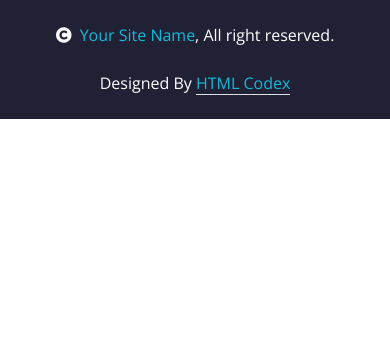
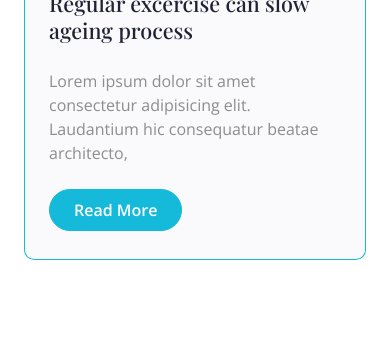
Before and after one commit to RidwanCahyaa/hospital, a PHP site: page /berita.php in a window 390 px wide. Shown: the part 4249-4602 px from the top of the page. Before the commit the page ends 4368 px from the top, so only its background shows below. Run offline with PHP 8.4, Linux system fonts and the light colour scheme; some libraries are stand-ins or nearby versions.

Commit message:
penambahan fitur

```diff
--- a/berita.php
+++ b/berita.php
@@ -51,6 +51,7 @@ include 'header.php';
                             </div>
                         </div>
                     </div>
+
                     <div class="col-md-6 col-lg-6 col-xl-4 wow fadeInUp" data-wow-delay="0.3s">
                         <div class="blog-item rounded">
                             <div class="blog-img">
@@ -67,6 +68,58 @@ include 'header.php';
                             </div>
                         </div>
                     </div>
+
+                    <div class="col-md-6 col-lg-6 col-xl-4 wow fadeInUp" data-wow-delay="0.5s">
+                        <div class="blog-item rounded">
+                            <div class="blog-img">
+                                <img src="img/blog-3.jpg" class="img-fluid w-100" alt="Image">
+                            </div>
+                            <div class="blog-centent p-4">
+                                <div class="d-flex justify-content-between mb-4">
+                                    <p class="mb-0 text-muted"><i class="fa fa-calendar-alt text-primary"></i> 01 Jan 2045</p>
+                                    <a href="#" class="text-muted"><span class="fa fa-comments text-primary"></span> 3 Comments</a>
+                                </div>
+                                <a href="#" class="h4">Regular excercise can slow ageing process</a>
+                                <p class="my-4">Lorem ipsum dolor sit amet consectetur adipisicing elit. Laudantium hic consequatur beatae architecto,</p>
+                                <a href="#" class="btn btn-primary rounded-pill text-white py-2 px-4 mb-1">Read More</a>
+                            </div>
+                        </div>
+                    </div>
+
+                    <div class="col-md-6 col-lg-6 col-xl-4 wow fadeInUp" data-wow-delay="0.1s">
+                        <div class="blog-item rounded">
+                            <div class="blog-img">
+                                <img src="img/blog-1.jpg" class="img-fluid w-100" alt="Image">
+                            </div>
+                            <div class="blog-centent p-4">
+                                <div class="d-flex justify-content-between mb-4">
+                                    <p class="mb-0 text-muted"><i class="fa fa-calendar-alt text-primary"></i> 01 Jan 2045</p>
+                                    <a href="#" class="text-muted"><span class="fa fa-comments text-primary"></span> 3 Comments</a>
+                                </div>
+                                <a href="#" class="h4">Remove back pain while working on a physio</a>
+                                <p class="my-4">Lorem ipsum dolor sit amet consectetur adipisicing elit. Laudantium hic consequatur beatae architecto,</p>
+                                <a href="#" class="btn btn-primary rounded-pill text-white py-2 px-4 mb-1">Read More</a>
+                            </div>
+                        </div>
+                    </div>
+
+                    <div class="col-md-6 col-lg-6 col-xl-4 wow fadeInUp" data-wow-delay="0.3s">
+                        <div class="blog-item rounded">
+                            <div class="blog-img">
+                                <img src="img/blog-2.jpg" class="img-fluid w-100" alt="Image">
+                            </div>
+                            <div class="blog-centent p-4">
+                                <div class="d-flex justify-content-between mb-4">
+                                    <p class="mb-0 text-muted"><i class="fa fa-calendar-alt text-primary"></i> 01 Jan 2045</p>
+                                    <a href="#" class="text-muted"><span class="fa fa-comments text-primary"></span> 3 Comments</a>
+                                </div>
+                                <a href="#" class="h4">Benefits of a weekly physiotherapy session</a>
+                                <p class="my-4">Lorem ipsum dolor sit amet consectetur adipisicing elit. Laudantium hic consequatur beatae architecto,</p>
+                                <a href="#" class="btn btn-primary rounded-pill text-white py-2 px-4 mb-1">Read More</a>
+                            </div>
+                        </div>
+                    </div>
+
                     <div class="col-md-6 col-lg-6 col-xl-4 wow fadeInUp" data-wow-delay="0.5s">
                         <div class="blog-item rounded">
                             <div class="blog-img">
```
Also changed, not shown: tentang.php (+6 -1 lines).
